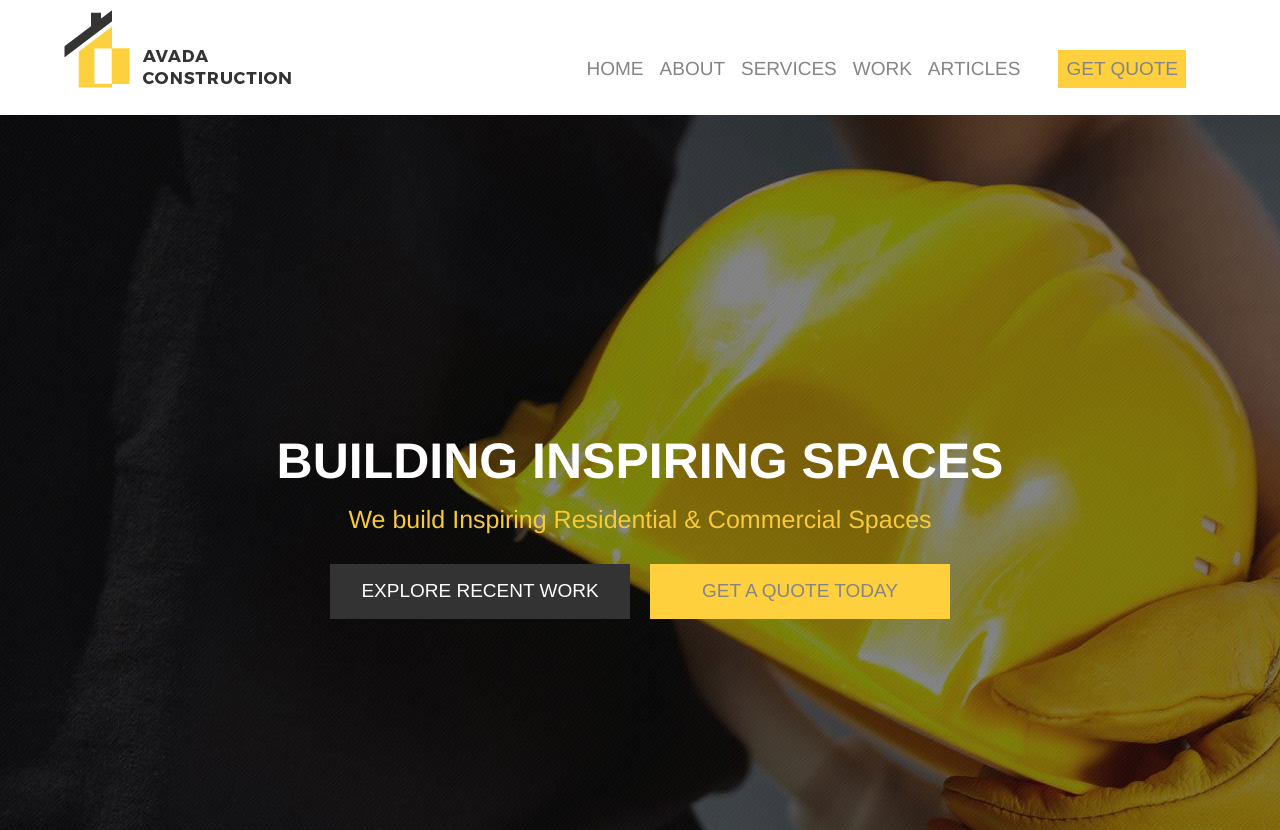
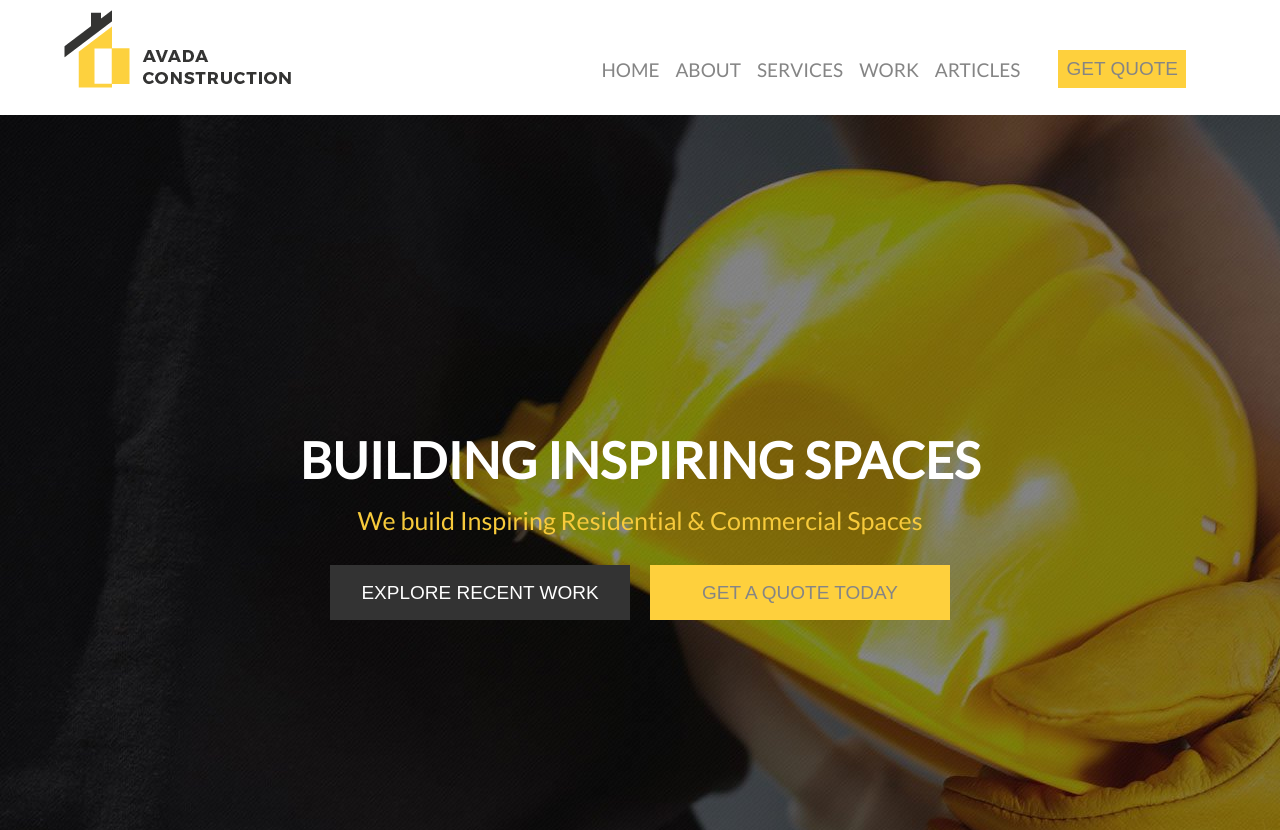
Before and after one commit to Pierre297/proj-html-vuejs, a Vue app: page / in a window 1280 px wide. Shown: the top 830 px of the page. Built offline with nearby package versions, Linux system fonts and the light colour scheme.

Commit message:
font pagina

```diff
--- a/public/index.html
+++ b/public/index.html
@@ -5,6 +5,13 @@
     <meta http-equiv="X-UA-Compatible" content="IE=edge" />
     <meta name="viewport" content="width=device-width,initial-scale=1.0" />
     <link rel="icon" href="<%= BASE_URL %>favicon.ico" />
+    <!-- font -->
+    <link rel="preconnect" href="https://fonts.googleapis.com" />
+    <link rel="preconnect" href="https://fonts.gstatic.com" crossorigin />
+    <link
+      href="https://fonts.googleapis.com/css2?family=Lato:wght@100;300;400&display=swap"
+      rel="stylesheet"
+    />
     <!-- font awesome -->
     <link
       rel="stylesheet"
--- a/src/App.vue
+++ b/src/App.vue
@@ -28,7 +28,8 @@
   box-sizing: border-box;
 }
 #app {
-  font-family: Avenir, Helvetica, Arial, sans-serif;
+  // font-family: Avenir, Helvetica, Arial, sans-serif;
+  font-family: "Lato", sans-serif;
   -webkit-font-smoothing: antialiased;
   -moz-osx-font-smoothing: grayscale;
   text-align: center;
--- a/src/components/CoreValue.vue
+++ b/src/components/CoreValue.vue
@@ -1,7 +1,7 @@
 <template>
   <div class="card-value">
     <div>
-      <div :class="value.color">
+      <div :class="value.color" class="colorhover">
         <i :class="value.class"></i>
       </div>
       <h4>{{ value.title }}</h4>
@@ -71,4 +71,9 @@
   margin-left: 27%;
   margin-bottom: 25px;
 }
+
+.colorhover:hover {
+  background-color: #fed03d;
+  cursor: pointer;
+}
 </style>
```
